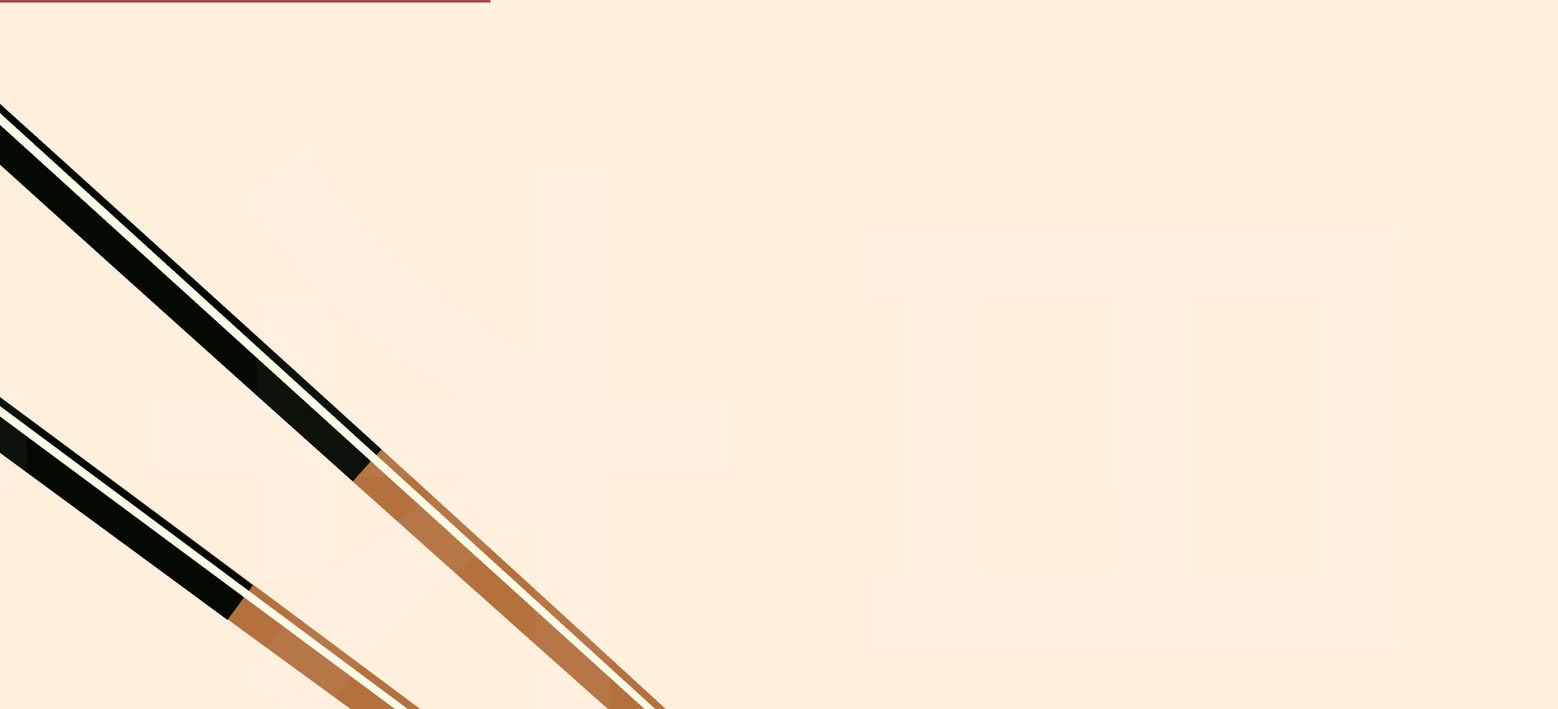
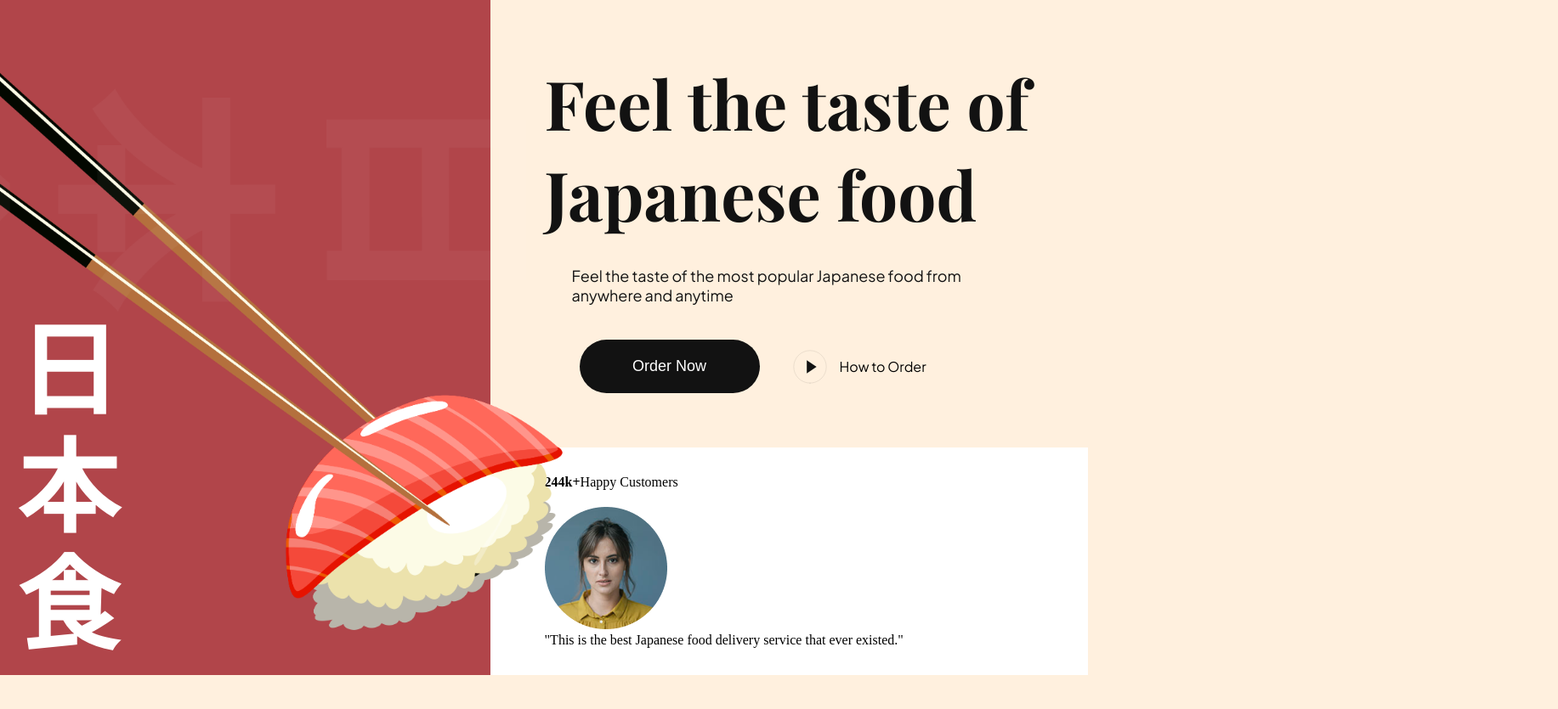
Before and after one commit to EshuShango/sushi_app_js, a website built with Vite: page sushi/index.html in a window 1280 px wide. Shown: the part 69-904 px from the top of the page at 85% size, 1833 px wide, since content can reach past the window. After the commit the page ends 864 px from the top, so only its background shows below. Built offline with nearby package versions, Linux system fonts and the light colour scheme.

Commit message:
header complete, working on hero section

```diff
--- a/sushi/css/sections/header.css
+++ b/sushi/css/sections/header.css
@@ -2,6 +2,7 @@
   display: flex;
   overflow: hidden;
 }
+
 .header__logo {
   flex: 1;
   display: flex;
@@ -16,7 +17,7 @@
   width: 100%;
 
   background-color: var(--primary-color);
-  z-index: 1;
+  z-index: -1;
 }
 
 .header__logo h4 {
@@ -27,18 +28,15 @@
   text-transform: uppercase;
   font-family: var(--playfair-display);
   color: #fff;
-  z-index: 2;
-  opacity: 0.9;
+  opacity: 0.8;
 }
 
-.header__menu,
-.header__menu-mobile {
+.header__menu, .header__menu-mobile {
   padding: 20px;
-
-  flex: 1.235;
+  flex: 1.236;
   display: flex;
+  align-items: center;
   justify-content: flex-end;
-  align-items: center;
   gap: 64px;
 
   list-style: none;
@@ -46,11 +44,11 @@
 
 .header__menu li {
   font-weight: 500;
-  font-size: 16px;
-  line-height: 20px;
-  text-transform: uppercase;
   font-family: var(--plus-jakarta-sans);
   color: var(--secondary-color);
+  font-size: 16px;
+  text-transform: uppercase;
+  line-height: 20px;
   cursor: pointer;
 }
 
--- /dev/null
+++ b/sushi/css/sections/hero.css
@@ -0,0 +1,132 @@
+.hero {
+  display: flex;
+  min-height: calc(100vh - 74px);
+  overflow: hidden;
+}
+
+.hero-image {
+  flex: 1;
+  display: flex;
+  flex-direction: column;
+
+  position: relative;
+  z-index: 5;
+}
+
+.hero-image img {
+  width: 120%;
+  height: 100%;
+  object-fit: contain;
+}
+
+.hero-image__overlay {
+  position: absolute;
+  inset: 0;
+  width: 100%;
+
+  background-color: var(--primary-color);
+  z-index: -1;
+}
+
+.hero-image h2 {
+  position: absolute;
+  bottom: 0;
+  padding: 20px;
+
+  font-family: var(--playfair-display);
+  font-weight: 700;
+  font-size: 120px;
+  line-height: 138px;
+  color: #fff;
+}
+
+.hero-content {
+  flex: 1.22;
+  display: flex;
+  justify-content: space-between;
+  flex-direction: column;
+}
+
+.hero-content-info {
+  padding: 64px;
+  flex: 1;
+  display: flex;
+  justify-content: center;
+  flex-direction: column;
+}
+
+.hero-content-info h1 {
+  font-size: 80px;
+  font-weight: 600px;
+  font-family: var(--playfair-display);
+  color: var(--secondary-color);
+}
+.hero-content-info p {
+  margin: 32px 0px 0px 32px;
+
+  font-family: var(--plus-jakarta-sans);
+  color: var(--secondary-color);
+  font-size: 18px;
+  font-weight: 400;
+}
+
+.hero-content__buttons {
+  margin: 41px 0px 0px 41px;
+
+  display: flex;
+  flex-wrap: wrap;
+  gap: 36px;
+}
+
+.hero-content__order-button {
+  padding: 20px;
+  border-radius: 36px;
+  min-width: 212px;
+  outline: none;
+  border: none;
+  background-color: var(--secondary-color);
+
+  cursor: pointer;
+
+  color:  #fff;
+  font-weight: 500px;
+  font-size:  18px;
+  line-height: 23px;
+}
+
+.hero-content__order-button:hover {
+  background-color: var(--primary-color);
+}
+.hero-content__play-button {
+  border: none;
+  outline: none;
+  background: transparent;
+
+  display: flex;
+  align-items: center;
+
+  font-size: 16px;
+  line-height: 19px;
+  color: var(--black-200);
+  font-family: var(--plus-jakarta-sans);
+
+  cursor: pointer;
+}
+
+.hero-content__play-button img {
+  margin-right: 12px;
+
+  width: 46px;
+  height: 46px;
+  object-fit: contain; /* ensure that it always keeps the same aspect ratio */
+}
+
+.hero-content__testimonial {
+  padding: 32px 64px;
+
+  display: flex;
+  flex-wrap: wrap;
+  gap: 20px;
+
+  background-color: var(--color-white);
+}
--- a/sushi/css/style.css
+++ b/sushi/css/style.css
@@ -3,12 +3,12 @@
 
 /* other css file imports */
 @import url("sections/header.css");
-/* @import url("sections/hero.css");
+@import url("sections/hero.css");
 @import url("sections/about.css");
 @import url("sections/popular.css");
 @import url("sections/trending.css");
 @import url("sections/subscribe.css");
-@import url("sections/footer.css"); */
+@import url("sections/footer.css");
 
 /* CSS variables for reusablity across all files (including above imported) */
 :root {
--- a/sushi/index.html
+++ b/sushi/index.html
@@ -5,7 +5,7 @@
   <meta charset="UTF-8" />
   <meta http-equiv="X-UA-Compatible" content="IE=edge" />
   <meta name="viewport" content="width=device-width, initial-scale=1.0" />
-  <link rel="stylesheet" href="./css/style.css" />
+  <link rel="stylesheet" href="css/style.css" />
   <!-- icon for title below  -->
   <link rel="icon" type="image/png" href="/sushi.png" />
   <title>Sushiman</title>
@@ -44,9 +44,45 @@
       </ul>
     </nav>
   </header>
+
   <section class="hero">
-    <div>
+    <div class="hero-image">
       <img src="assets/sushi-1.png" alt="sushi" />
+      <h2>
+        日 <br />
+        本 <br />
+        食
+      </h2>
+
+      <div class="hero-image__overlay">
+      </div>
+    </div>
+
+    <div class="hero-content">
+      <div class="hero-content-info">
+        <h1>Feel the taste of Japanese food</h1>
+        <p>Feel the taste of the most popular Japanese food from anywhere and anytime</p>
+
+        <div class="hero-content__buttons">
+          <button class="hero-content__order-button">Order Now</button>
+          <button class="hero-content__play-button">
+            <img src="assets/play-circle.svg" alt="play" />
+            How to Order
+          </button>
+        </div>
+      </div>
+
+      <div class="hero-content__testimonial">
+        <div class="hero-content__customer flex-center">
+          <h4>24<span>4k+</span></h4>
+          <p>Happy Customers</p>
+        </div>
+
+        <div class="hero-content__review">
+          <img src="assets/user.png" alt="user" />
+          <p>"This is the best Japanese food delivery service that ever existed."</p>
+        </div>
+      </div>
     </div>
   </section>
 
```
Also changed, not shown: sushi/css/sections/about.css (added), sushi/css/sections/footer.css (added), sushi/css/sections/popular.css (added), sushi/css/sections/subscribe.css (added), sushi/css/sections/trending.css (added).
